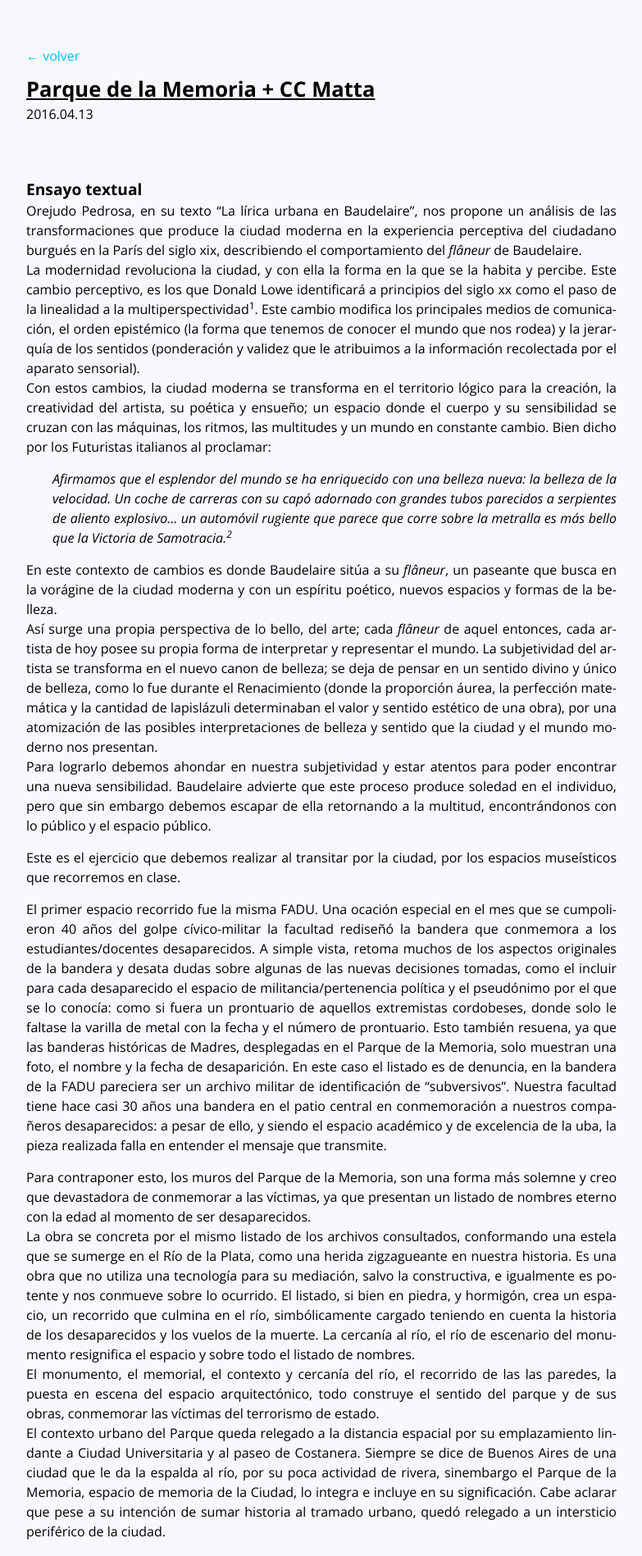
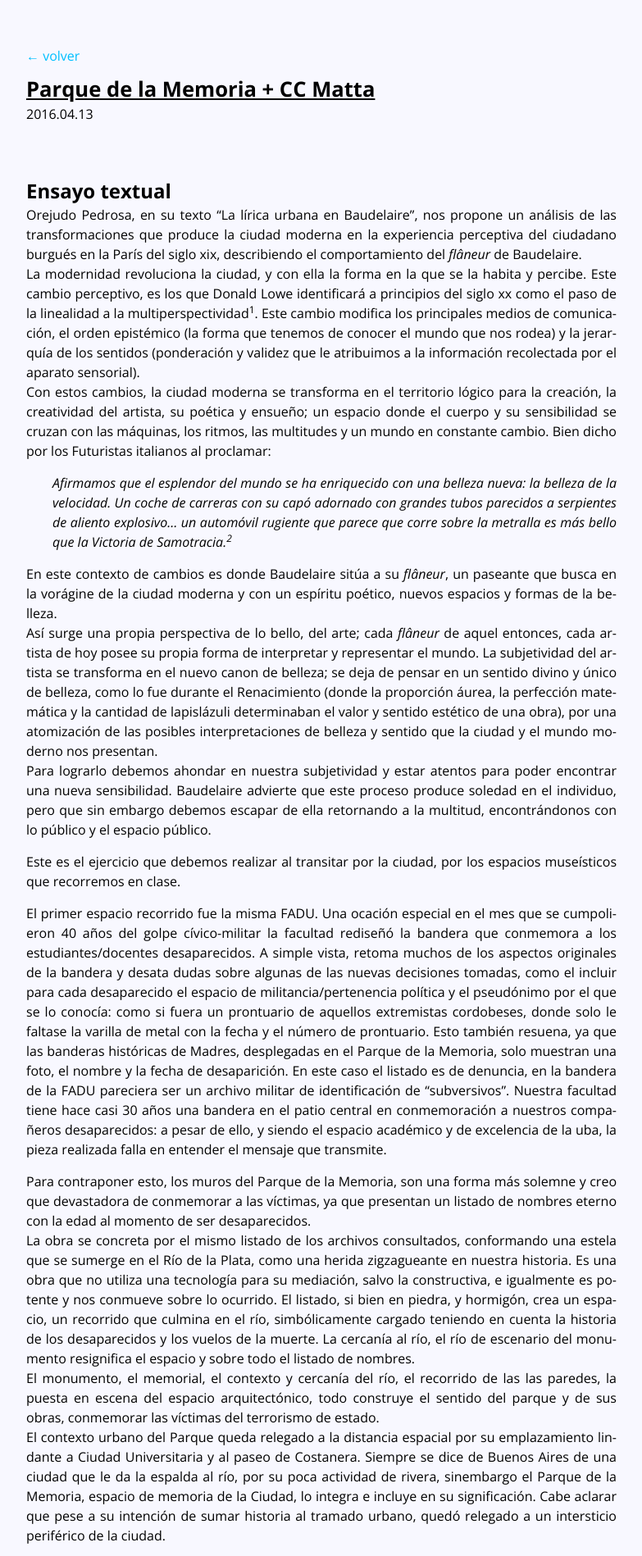
Before and after one commit to tasken/sitio.audiovisual, a Jekyll site: the page built from _posts/2016-04-13-TP1.md, in a window 1280 px wide. Shown: the top 1898 px of the page at 82% size, without its empty margins (248-1031 px from the left). Built offline with Jekyll 4.4.1, drawn with Linux system fonts in a browser that asks for light colours.

Commit message:
ajustes varios

```diff
--- a/_config.yml
+++ b/_config.yml
@@ -3,6 +3,7 @@
 
 baseurl: '/sitio.audiovisual'
 url: 'https://tasken.github.io'
+permalink: /ensayo/:title/
 
 # Sass
 sass:
--- a/assets/css/main.scss
+++ b/assets/css/main.scss
@@ -106,11 +106,18 @@
     &__content {
         padding-top: 40px;
         h1 {
-            font-size: 1.2em;
+            font-size: 1.5em;
             font-weight: 700;
             margin-top: 30px;
             margin-bottom: 5px;
         }
+        h2 {
+            font-size: 1em;
+            font-weight: 700;
+            margin-top: 20px;
+            margin-bottom: 5px;
+        }
+
         p {
             font-size: 1em;
             line-height: 150%;
```
